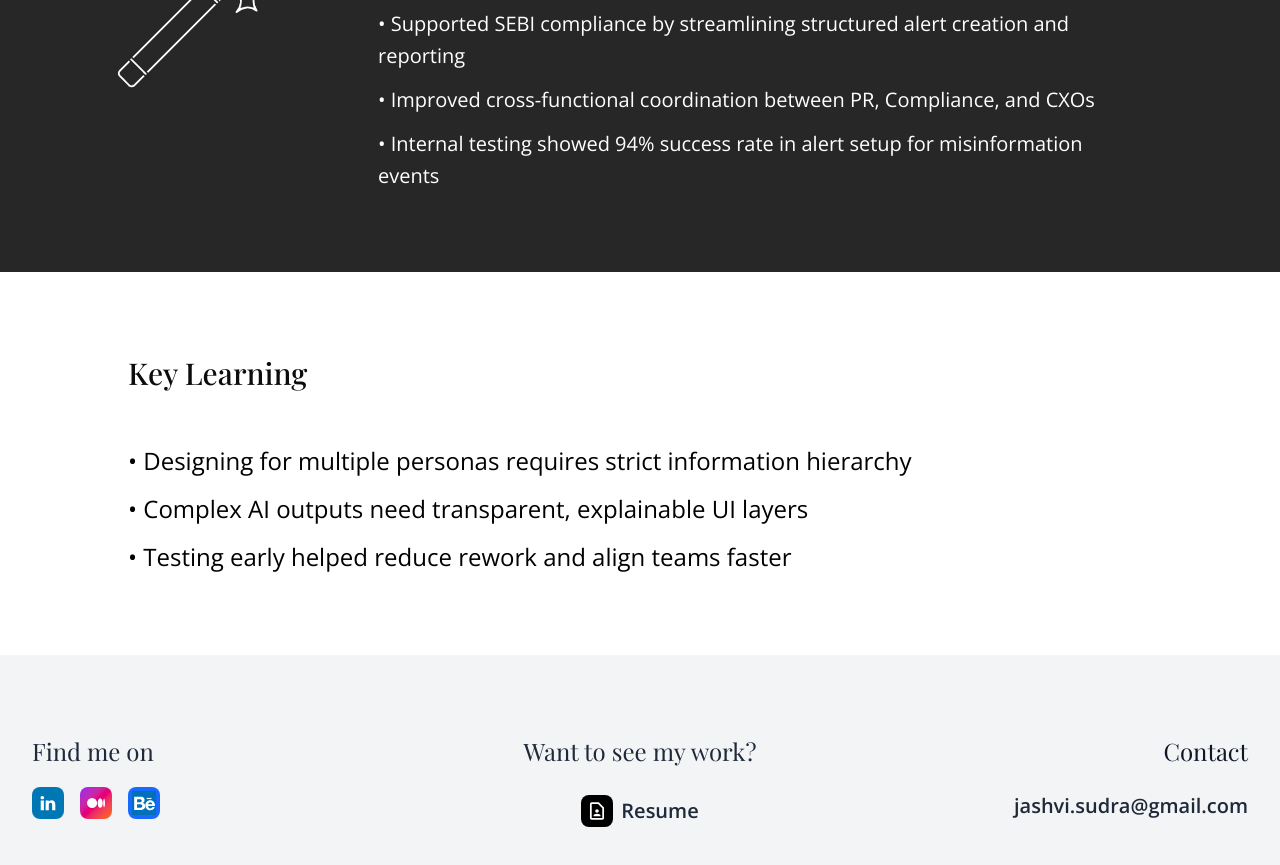
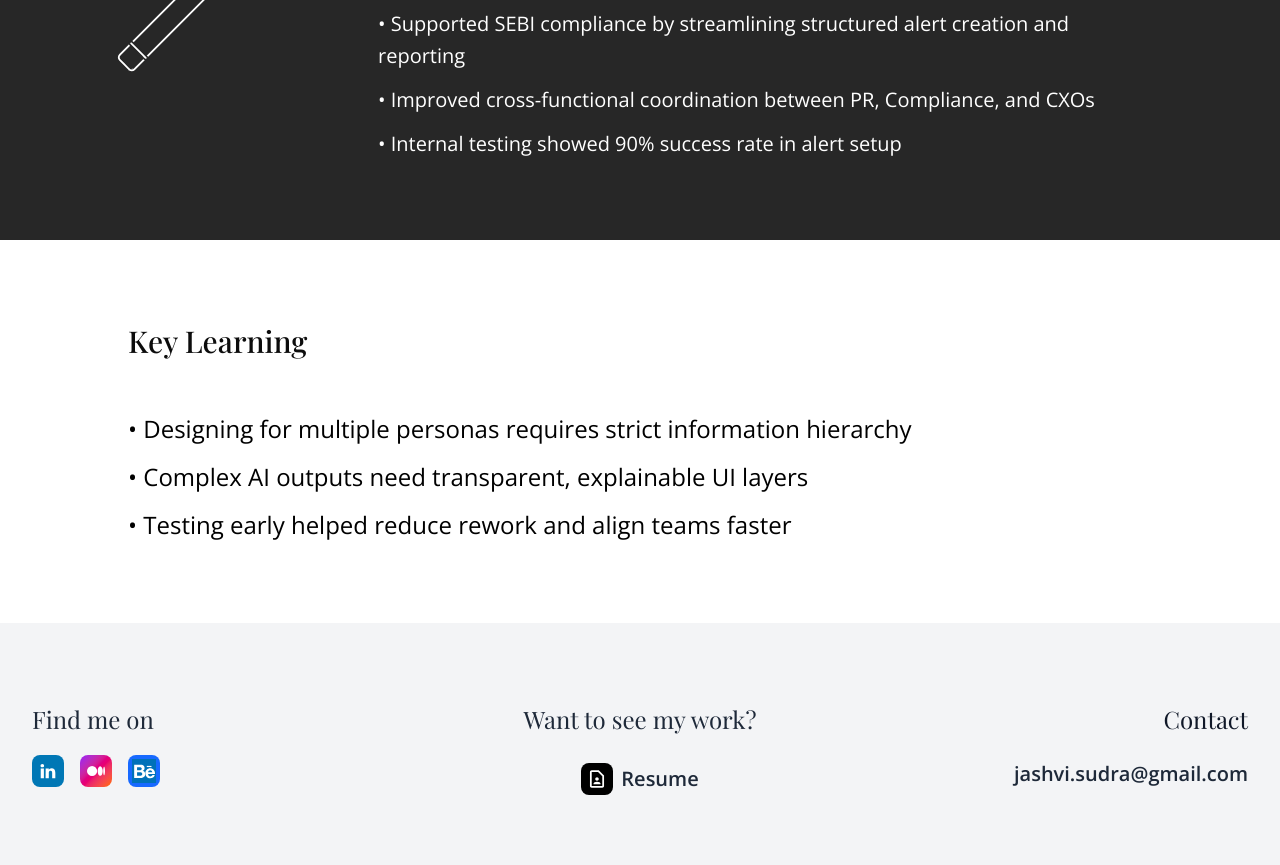
Before and after one commit to chintal31/portfolio, a Next.js app: page /newsverse in a window 1280 px wide. Shown: the part 5940-6805 px from the top of the page. Built offline with nearby package versions, Linux system fonts and the light colour scheme; a web font is replaced by a local one.

Commit message:
updated success rate in newsversecasestudy

```diff
--- a/src/components/layout/NewsverseCaseStudy.tsx
+++ b/src/components/layout/NewsverseCaseStudy.tsx
@@ -178,7 +178,7 @@ export default function NewsverseCaseStudy() {
           "Enabled faster detection and internal escalation of misinformation events within minutes",
           "Supported SEBI compliance by streamlining structured alert creation and reporting",
           "Improved cross-functional coordination between PR, Compliance, and CXOs",
-          "Internal testing showed 94% success rate in alert setup for misinformation events",
+          "Internal testing showed 90% success rate in alert setup",
         ]}
       />
 
```
